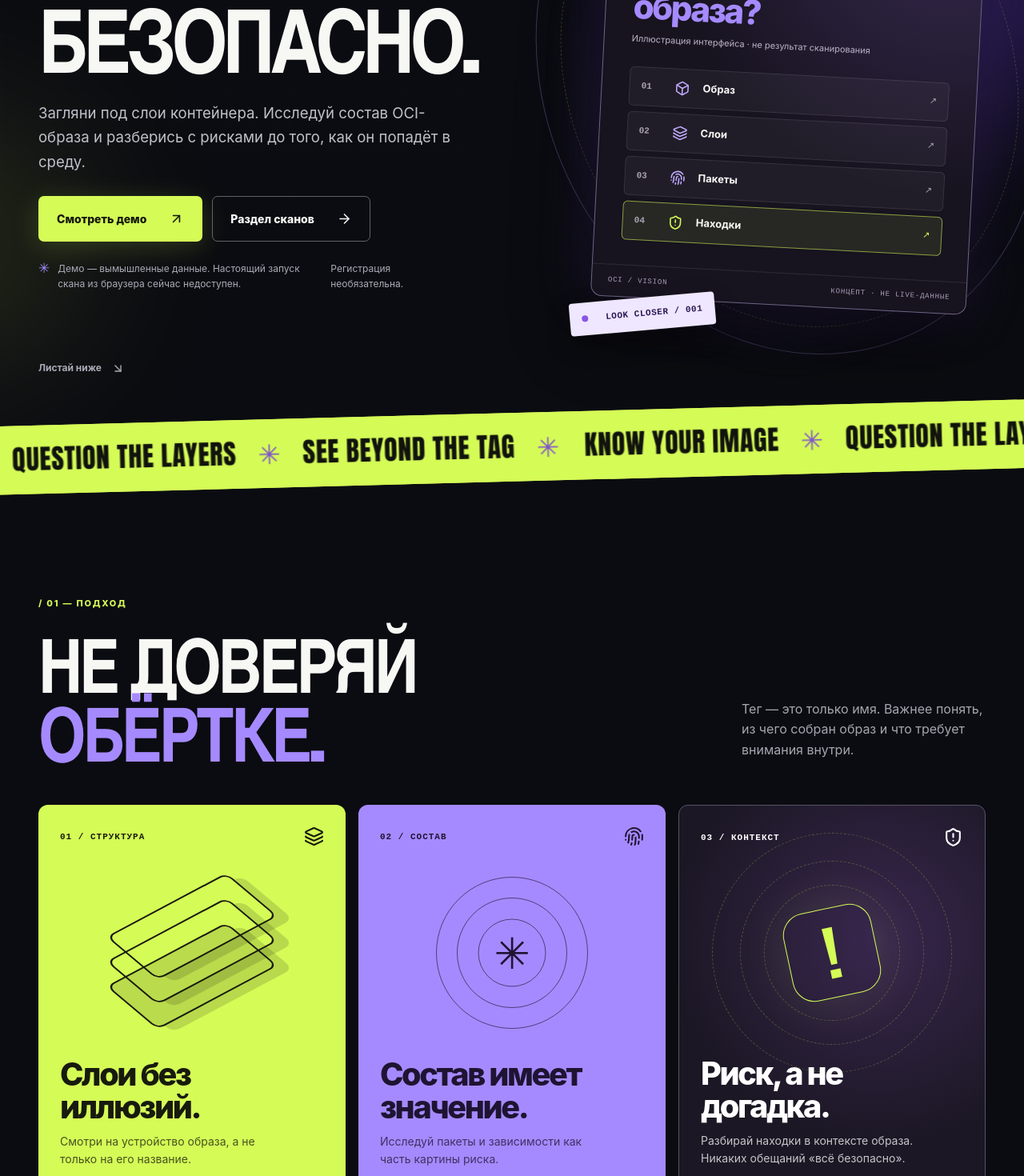
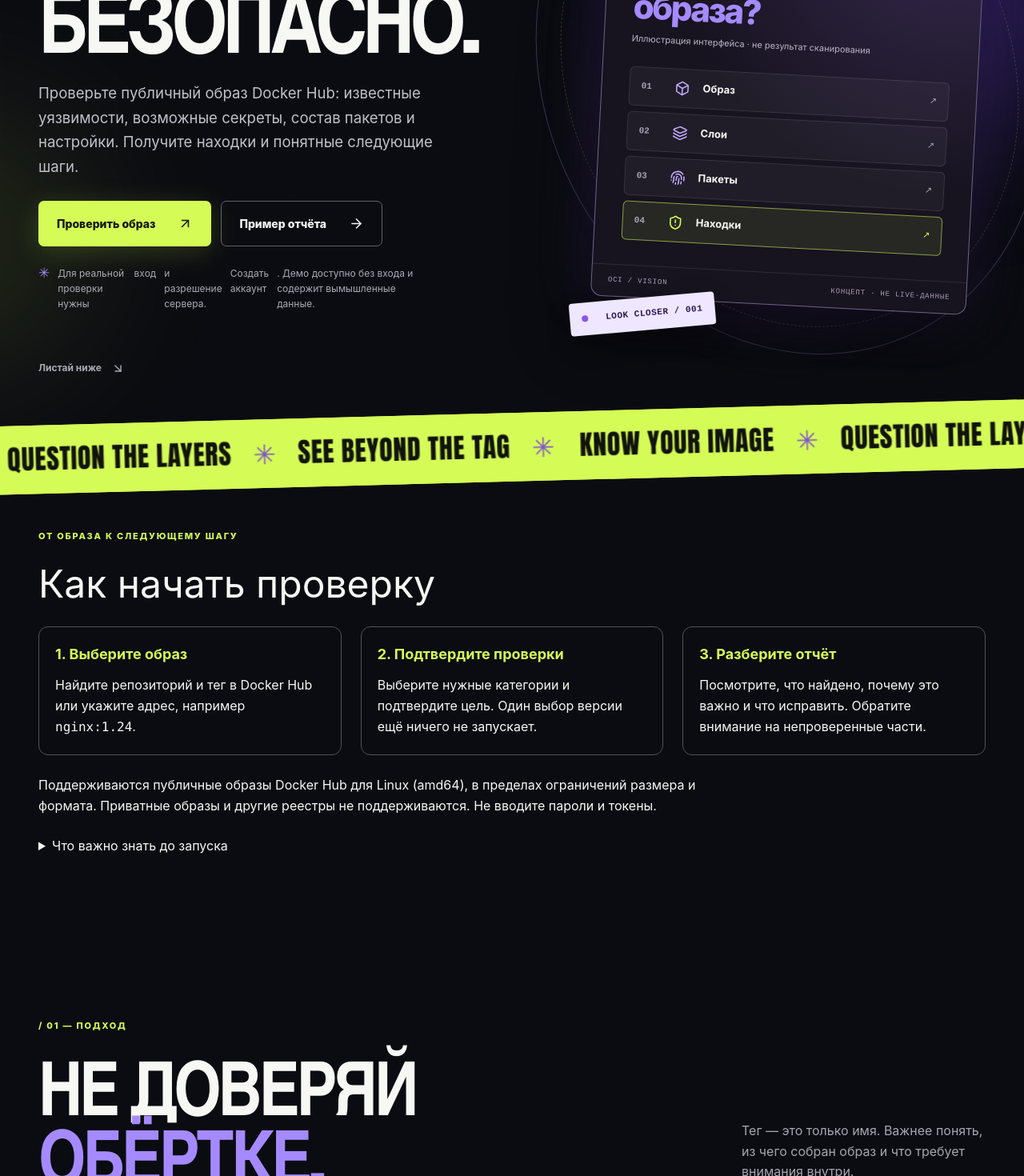
Before and after one commit to vsevolod22/diplom, a React (Vite) app: page / in a window 1280 px wide. Shown: the part 460-1930 px from the top of the page at 80% size. Built offline with nearby package versions, Linux system fonts and the light colour scheme.

Commit message:
feat(web): clarify landing onboarding and scan scope

```diff
--- a/index.html
+++ b/index.html
@@ -3,7 +3,11 @@
   <head>
     <meta charset="UTF-8" />
     <meta name="viewport" content="width=device-width, initial-scale=1.0" />
-    <title>Диплом</title>
+    <meta
+      name="description"
+      content="Проверка публичных контейнерных образов Docker Hub: уязвимости, возможные секреты, пакеты и настройки. Понятный отчёт и следующие шаги."
+    />
+    <title>Проверка контейнерных образов — OCI / VISION</title>
   </head>
   <body>
     <div id="root"></div>
--- a/src/pages/home/HomePage.css
+++ b/src/pages/home/HomePage.css
@@ -23,6 +23,60 @@
 .home a:focus-visible {
   outline: 3px solid var(--home-acid);
   outline-offset: 5px;
+}
+.home__onboarding {
+  padding-block: 48px;
+  scroll-margin-top: 24px;
+}
+.home__onboarding h2 {
+  font-size: clamp(28px, 5vw, 48px);
+  line-height: 1.2;
+  margin-block: 16px 24px;
+}
+.home__onboarding ol {
+  display: grid;
+  grid-template-columns: repeat(3, minmax(0, 1fr));
+  gap: 24px;
+  padding: 0;
+  list-style: none;
+}
+.home__onboarding li {
+  min-width: 0;
+  padding: 20px;
+  border: 1px solid #50515e;
+  border-radius: 12px;
+}
+.home__onboarding strong {
+  color: var(--home-acid);
+  font-size: 18px;
+}
+.home__onboarding p {
+  line-height: 1.65;
+  margin-top: 12px;
+}
+.home__onboarding-scope {
+  max-width: 85ch;
+  padding-block: 12px;
+}
+.home__onboarding details {
+  max-width: 85ch;
+}
+.home__onboarding summary {
+  cursor: pointer;
+  padding-block: 12px;
+}
+.home__onboarding summary:focus-visible {
+  outline: 3px solid var(--home-acid);
+  outline-offset: 4px;
+}
+.home__back-top {
+  margin-top: 48px;
+}
+@media (max-width: 700px) {
+  .home__onboarding ol {
+    grid-template-columns: 1fr;
+    gap: 12px;
+  }
 }
 .home__container {
   width: min(100% - 96px, 1344px);
--- a/src/pages/home/HomePage.tsx
+++ b/src/pages/home/HomePage.tsx
@@ -5,7 +5,6 @@ import {
   Box,
   Fingerprint,
   Layers3,
-  LockKeyhole,
   ScanLine,
   ShieldAlert,
   Sparkles,
@@ -23,19 +22,19 @@ const exploreTabs = [
     value: 'image',
     label: 'Образ',
     number: '01',
-    title: 'Начни с устройства.',
+    title: 'Выберите образ и версию.',
     description:
-      'Представь образ как набор слоёв: каждый добавляет файлы и меняет то, что попадёт в контейнер.',
+      'Найдите публичный репозиторий Docker Hub, выберите тег или введите адрес вручную. Перед запуском сервис проверит доступность выбранной цели.',
     illustration: ['BASE', 'RUNTIME', 'APP'],
     caption: 'Схема слоёв · вымышленный пример',
   },
   {
     value: 'secrets',
-    label: 'Secrets',
+    label: 'Секреты',
     number: '02',
     title: 'Секретам не место в образе.',
     description:
-      'Концепция проверки на случайно оставленные секреты. Внутренний Secrets-only сценарий разрабатывается и ожидает приёмки; из браузера он недоступен.',
+      'Проверка ищет возможные ключи и пароли в файлах образа. Находку нужно подтвердить: совпадение не доказывает, что ключ действителен. Если секрет настоящий, отзовите его и удалите из сборки.',
     illustration: ['CONFIG', 'TOKEN?', 'REVIEW'],
     caption: 'Схема проверки · не результат анализа',
   },
@@ -45,7 +44,7 @@ const exploreTabs = [
     number: '03',
     title: 'Знай границы видимости.',
     description:
-      'Даже полный список пакетов не равен доказательству безопасности. Отмечай, что исследовано, а что осталось вне проверки.',
+      'Отчёт отдельно показывает выполненные проверки, находки и пробелы. Неполный анализ или отсутствие находок не означает, что образ безопасен. Список пакетов сам по себе не является проверкой уязвимостей.',
     illustration: ['LAYERS', 'PACKAGES', 'GAPS'],
     caption: 'Карта видимости · не SBOM и не скан',
   },
@@ -76,10 +75,10 @@ export function HomePage() {
           </Link>
           <nav className="home__nav" aria-label="Основная навигация">
             <a href="#approach" className="home__nav-about">
-              Подход
+              Как начать
             </a>
             <Link to="/scans">
-              Сканы <ArrowUpRight size={16} aria-hidden="true" />
+              Мои проверки <ArrowUpRight size={16} aria-hidden="true" />
             </Link>
             <Link to="/account">Аккаунт</Link>
           </nav>
@@ -125,20 +124,21 @@ export function HomePage() {
               transition={{ duration: 0.7, delay: 0.2 }}
             >
               <p className="home__lead">
-                Загляни под слои контейнера. Исследуй состав OCI-образа и разберись с рисками до того, как он
-                попадёт в среду.
+                Проверьте публичный образ Docker Hub: известные уязвимости, возможные секреты, состав пакетов
+                и настройки. Получите находки и понятные следующие шаги.
               </p>
               <div className="home__actions">
-                <Link className="home__button home__button--primary" to="/demo/scans">
-                  Смотреть демо <ArrowUpRight size={19} aria-hidden="true" />
+                <Link className="home__button home__button--primary" to="/scans/new">
+                  Проверить образ <ArrowUpRight size={19} aria-hidden="true" />
                 </Link>
-                <Link className="home__button home__button--outline" to="/scans">
-                  Раздел сканов <ArrowRight size={19} aria-hidden="true" />
+                <Link className="home__button home__button--outline" to="/demo/scans/partial-demo">
+                  Пример отчёта <ArrowRight size={19} aria-hidden="true" />
                 </Link>
               </div>
               <p className="home__hero-disclaimer">
-                <span aria-hidden="true">✳</span> Демо — вымышленные данные. Настоящий запуск скана из
-                браузера сейчас недоступен. <Link to="/register">Регистрация необязательна.</Link>
+                <span aria-hidden="true">✳</span> Для реальной проверки нужны <Link to="/login">вход</Link> и
+                разрешение сервера. <Link to="/register">Создать аккаунт</Link>. Демо доступно без входа и
+                содержит вымышленные данные.
               </p>
             </motion.div>
           </div>
@@ -245,7 +245,47 @@ export function HomePage() {
         </div>
       </div>
 
-      <section className="home__section home__container" id="approach" aria-labelledby="approach-title">
+      <section className="home__onboarding home__container" id="approach" aria-labelledby="onboarding-title">
+        <p className="home__section-kicker">ОТ ОБРАЗА К СЛЕДУЮЩЕМУ ШАГУ</p>
+        <h2 id="onboarding-title">Как начать проверку</h2>
+        <ol>
+          <li>
+            <strong>1. Выберите образ</strong>
+            <p>
+              Найдите репозиторий и тег в Docker Hub или укажите адрес, например <code>nginx:1.24</code>.
+            </p>
+          </li>
+          <li>
+            <strong>2. Подтвердите проверки</strong>
+            <p>Выберите нужные категории и подтвердите цель. Один выбор версии ещё ничего не запускает.</p>
+          </li>
+          <li>
+            <strong>3. Разберите отчёт</strong>
+            <p>
+              Посмотрите, что найдено, почему это важно и что исправить. Обратите внимание на непроверенные
+              части.
+            </p>
+          </li>
+        </ol>
+        <p className="home__onboarding-scope">
+          Поддерживаются публичные образы Docker Hub для Linux (amd64), в пределах ограничений размера и
+          формата. Приватные образы и другие реестры не поддерживаются. Не вводите пароли и токены.
+        </p>
+        <details>
+          <summary>Что важно знать до запуска</summary>
+          <p>
+            Сканирование исследует образ, а не работающий контейнер или сервер. Наличие версии в каталоге не
+            гарантирует, что сервис сможет её обработать.
+          </p>
+          <p>
+            ИИ-объяснение — отдельное необязательное действие. Оно передаёт подготовленные данные внешнему
+            провайдеру и может быть платным; условия и согласие показываются до запроса. Для чтения обычного
+            отчёта ИИ не нужен.
+          </p>
+        </details>
+      </section>
+
+      <section className="home__section home__container" aria-labelledby="approach-title">
         <div className="home__section-heading">
           <div>
             <p className="home__section-kicker">/ 01 — ПОДХОД</p>
@@ -260,7 +300,7 @@ export function HomePage() {
         <div className="home__features">
           <article className="home__feature home__feature--lime">
             <div className="home__feature-top">
-              <span>01 / СТРУКТУРА</span>
+              <span>01 / УЯЗВИМОСТИ</span>
               <Layers3 size={25} aria-hidden="true" />
             </div>
             <div className="home__feature-art home__feature-art--layers" aria-hidden="true">
@@ -270,11 +310,14 @@ export function HomePage() {
             </div>
             <div>
               <h3>
-                Слои без
+                Что требует
                 <br />
-                иллюзий.
+                обновления.
               </h3>
-              <p>Смотри на устройство образа, а не только на его название.</p>
+              <p>
+                Известные проблемы пакетов и исправленные версии, когда они указаны в источниках. Покрытие
+                зависит от доступной базы.
+              </p>
             </div>
           </article>
           <article className="home__feature home__feature--violet">
@@ -294,7 +337,7 @@ export function HomePage() {
                 <br />
                 значение.
               </h3>
-              <p>Исследуй пакеты и зависимости как часть картины риска.</p>
+              <p>Пакеты и установленные версии помогают понять состав сборки и спланировать обновление.</p>
             </div>
           </article>
           <article className="home__feature home__feature--dark">
@@ -314,7 +357,10 @@ export function HomePage() {
                 <br />
                 догадка.
               </h3>
-              <p>Разбирай находки в контексте образа. Никаких обещаний «всё безопасно».</p>
+              <p>
+                У каждой находки есть контекст. Возможный секрет требует проверки, а неполный результат —
+                внимания, не оценки «всё безопасно».
+              </p>
             </div>
           </article>
         </div>
@@ -324,7 +370,10 @@ export function HomePage() {
         <div className="home__explore-intro">
           <p className="home__section-kicker">/ 02 — ИССЛЕДУЙ ГЛУБЖЕ</p>
           <h2 id="explore-title">ПОД ПОВЕРХНОСТЬЮ.</h2>
-          <p>Три ракурса на один образ. Это интерактивная концепция, а не данные работающего API.</p>
+          <p>
+            Короткая памятка: как выбрать цель, разобраться с секретами и не пропустить ограничения отчёта.
+            Иллюстрации ниже — не результаты сканирования.
+          </p>
         </div>
         <Tabs.Root className="home__explore-tabs" defaultValue="image" activationMode="automatic">
           <Tabs.List className="home__explore-list" aria-label="Ракурсы исследования образа">
@@ -338,10 +387,10 @@ export function HomePage() {
           {exploreTabs.map((tab) => (
             <Tabs.Content className="home__explore-panel" key={tab.value} value={tab.value}>
               <div className="home__explore-copy">
-                <p className="home__explore-overline">КОНЦЕПТ / {tab.number}</p>
+                <p className="home__explore-overline">ПАМЯТКА / {tab.number}</p>
                 <h3>{tab.title}</h3>
                 <p>{tab.description}</p>
-                <span className="home__explore-note">Демо · вымышленные примеры · не live-скан</span>
+                <span className="home__explore-note">Схематичная иллюстрация · не результат проверки</span>
               </div>
               <div className={`home__explore-art home__explore-art--${tab.value}`}>
                 <div className="home__explore-art-top" aria-hidden="true">
@@ -386,24 +435,20 @@ export function HomePage() {
             <em>ГЛУБЖЕ.</em>
           </h2>
           <p className="home__outro-copy">
-            Открой демонстрационный сценарий или перейди к разделу сканов. Демо использует только вымышленные
-            фикстуры; реальный запуск Alpine/secret доступен только разрешённому аккаунту в локальном стенде.
+            Выберите публичный образ и нужные проверки. Для реального запуска войдите в аккаунт; доступность
+            подтвердит сервер. Хотите сначала понять результат? Откройте демонстрационный отчёт без входа.
           </p>
           <div className="home__actions home__actions--outro">
-            <Link className="home__button home__button--primary" to="/demo/scans">
-              Открыть демо <ArrowUpRight size={19} aria-hidden="true" />
+            <Link className="home__button home__button--primary" to="/scans/new">
+              Проверить образ <ArrowUpRight size={19} aria-hidden="true" />
             </Link>
-            <Link className="home__button home__button--outline" to="/scans">
-              К сканам <ArrowRight size={19} aria-hidden="true" />
+            <Link className="home__button home__button--outline" to="/demo/scans/partial-demo">
+              Пример отчёта <ArrowRight size={19} aria-hidden="true" />
             </Link>
           </div>
-          <div className="home__footer">
-            <span>OCI / VISION</span>
-            <span>
-              <LockKeyhole size={14} aria-hidden="true" /> Дипломный проект · Демо отдельно от защищённого сканирования
-            </span>
+          <p className="home__back-top">
             <a href="#home-title">Наверх ↑</a>
-          </div>
+          </p>
         </div>
       </section>
     </main>
```
